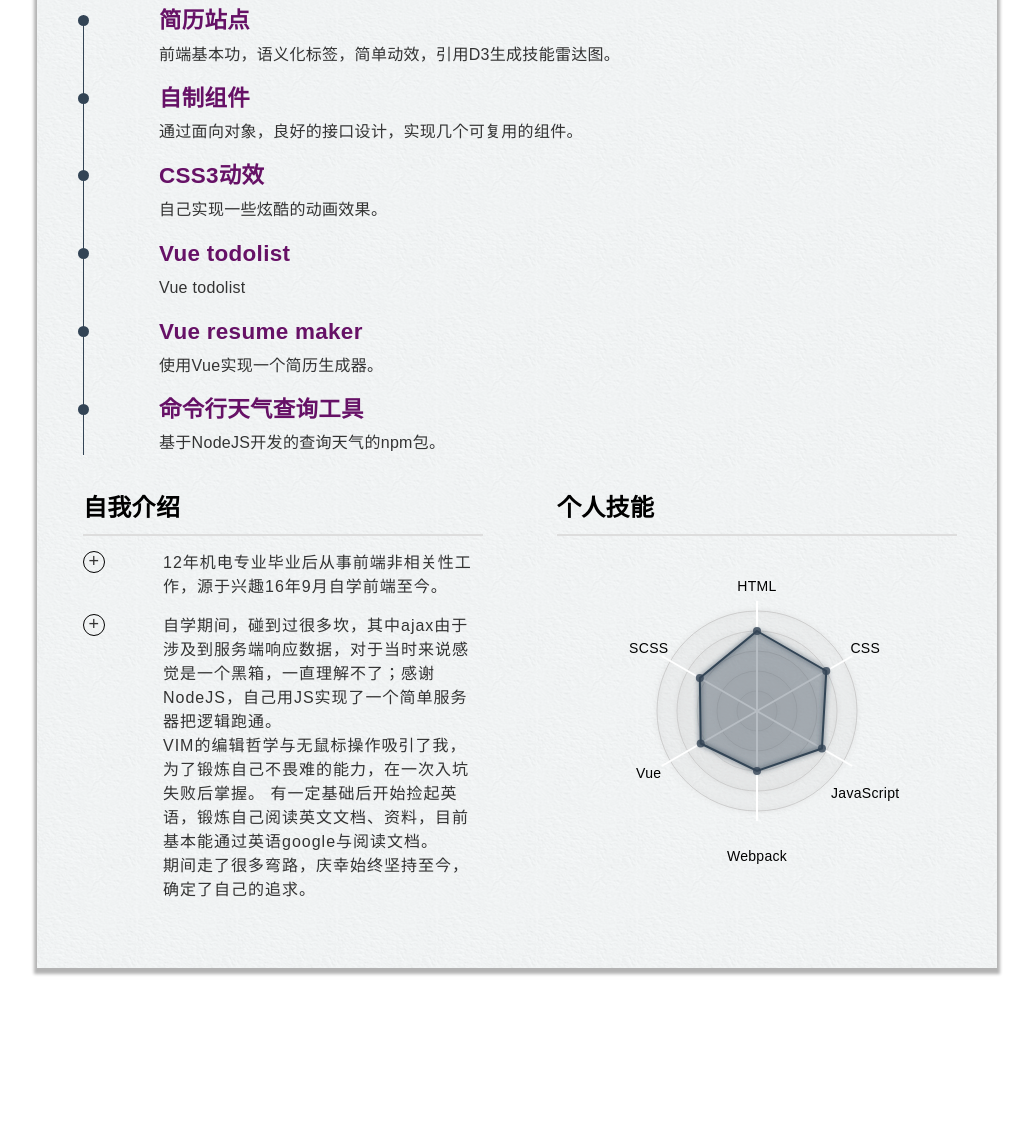
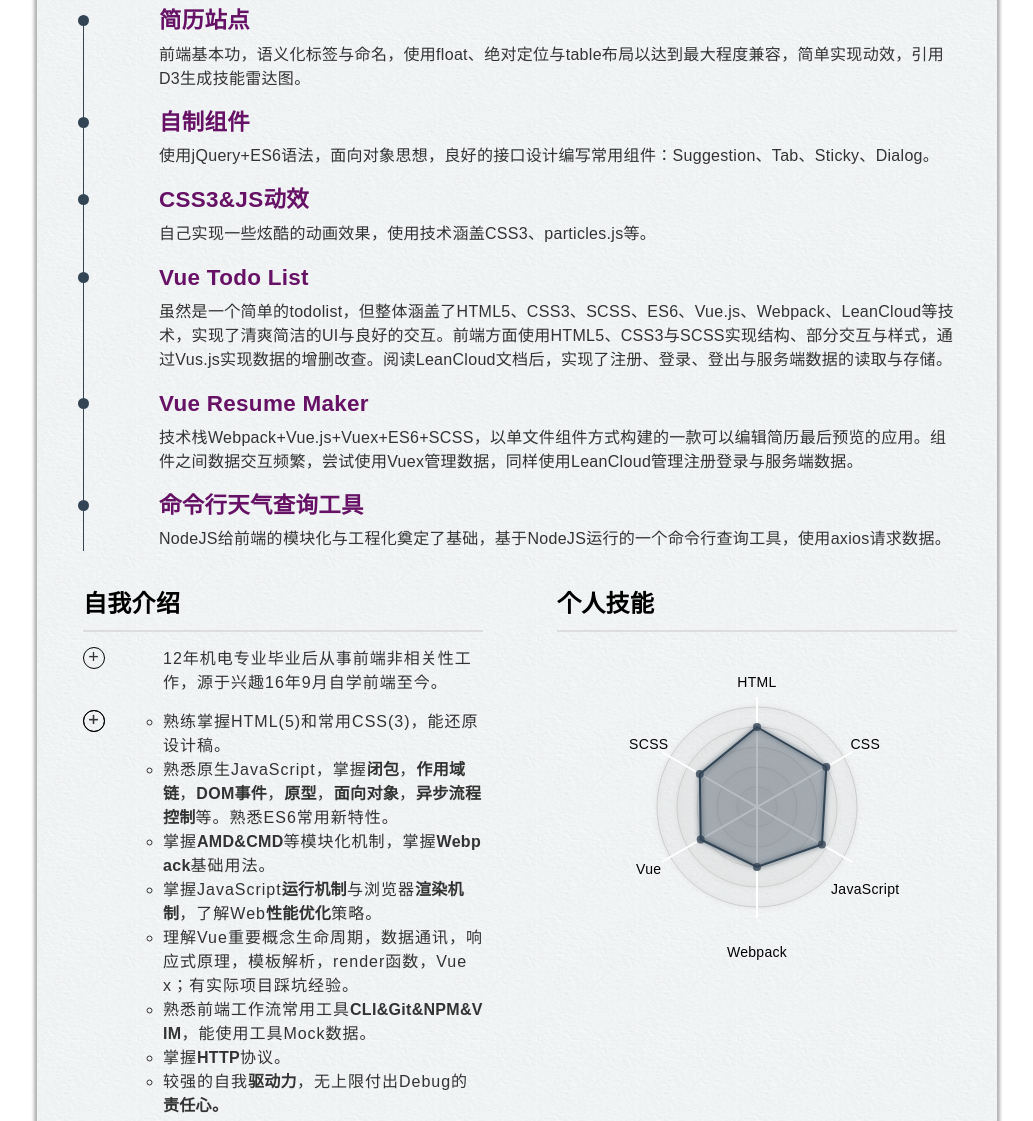
Before and after one commit to nineSean/resume, a plain HTML site: page index.html in a window 1280 px wide. Shown: the part 403-1524 px from the top of the page, without its empty margins (123-1156 px from the left). Before the commit the page ends 1391 px from the top, so only its background shows below. Drawn offline with nearby package versions, Linux system fonts and the light colour scheme.

Commit message:
finish resume basicly

```diff
--- a/index.html
+++ b/index.html
@@ -60,56 +60,50 @@
           <div class="line-cover"></div>
           <div class="project1">
             <div class="project-header pos-r">
-              <div class="circle"></div>
-              <h3><a href="https://github.com/nineSean/resume">简历站点</a></h3>
+              <h3><a href="https://ninesean.github.io/resume/index.html">简历站点</a></h3>
             </div>
             <div class="project-content">
-              前端基本功，语义化标签，简单动效，引用D3生成技能雷达图。
+              前端基本功，语义化标签与命名，使用float、绝对定位与table布局以达到最大程度兼容，简单实现动效，引用D3生成技能雷达图。
             </div>
           </div>
           <div class="project2">
             <div class="project-header pos-r">
-              <div class="circle"></div>
               <h3><a href="https://github.com/nineSean/practice-components">自制组件</a></h3>
             </div>
             <div class="project-content">
-              通过面向对象，良好的接口设计，实现几个可复用的组件。
+              使用jQuery+ES6语法，面向对象思想，良好的接口设计编写常用组件：Suggestion、Tab、Sticky、Dialog。
             </div>
           </div>
           <div class="project3">
             <div class="project-header pos-r">
-              <div class="circle"></div>
-              <h3><a href="https://github.com/nineSean/amazing-html5-css3-effect">CSS3动效</a></h3>
+              <h3><a href="https://github.com/nineSean/amazing-html5-css3-effect">CSS3&JS动效</a></h3>
             </div>
             <div class="project-content">
-              自己实现一些炫酷的动画效果。
+              自己实现一些炫酷的动画效果，使用技术涵盖CSS3、particles.js等。
             </div>
           </div>
           <div class="project4">
             <div class="project-header pos-r">
-              <div class="circle"></div>
-              <h3><a href="https://ninesean.github.io/vue-todolist/index.html">Vue todolist</a></h3>
+              <h3><a href="https://ninesean.github.io/vue-todolist/index.html">Vue Todo List</a></h3>
             </div>
             <div class="project-content">
-              Vue todolist
+              虽然是一个简单的todolist，但整体涵盖了HTML5、CSS3、SCSS、ES6、Vue.js、Webpack、LeanCloud等技术，实现了清爽简洁的UI与良好的交互。前端方面使用HTML5、CSS3与SCSS实现结构、部分交互与样式，通过Vus.js实现数据的增删改查。阅读LeanCloud文档后，实现了注册、登录、登出与服务端数据的读取与存储。
             </div>
           </div>
           <div class="project5">
             <div class="project-header pos-r">
-              <div class="circle"></div>
-              <h3><a href="https://github.com/nineSean/vue-resume-maker">Vue resume maker</a></h3>
+              <h3><a href="https://ninesean.github.io/vue-resume-maker/dist/index.html">Vue Resume Maker</a></h3>
             </div>
             <div class="project-content">
-              使用Vue实现一个简历生成器。
+              技术栈Webpack+Vue.js+Vuex+ES6+SCSS，以单文件组件方式构建的一款可以编辑简历最后预览的应用。组件之间数据交互频繁，尝试使用Vuex管理数据，同样使用LeanCloud管理注册登录与服务端数据。
             </div>
           </div>
           <div class="project6">
             <div class="project-header pos-r">
-              <div class="circle"></div>
               <h3><a href="https://github.com/nineSean/getWeather">命令行天气查询工具</a></h3>
             </div>
             <div class="project-content">
-              基于NodeJS开发的查询天气的npm包。
+              NodeJS给前端的模块化与工程化奠定了基础，基于NodeJS运行的一个命令行查询工具，使用axios请求数据。
             </div>
           </div>
         </div>
@@ -122,14 +116,29 @@
         </h2>
         <div class="intro-content">
           <section class="pos-r">
-            <div class="decoration">+</div>
             <p> 12年机电专业毕业后从事前端非相关性工作，源于兴趣16年9月自学前端至今。</p>
           </section>
+          <section class="summary pos-r">
+            <p>
+              <ul>
+                <li>熟练掌握HTML(5)和常用CSS(3)，能还原设计稿。</li>
+                <li>熟悉原生JavaScript，掌握<b>闭包</b>，<b>作用域链</b>，<b>DOM事件</b>，<b>原型</b>，<b>面向对象</b>，<b>异步流程控制</b>等。熟悉ES6常用新特性。</li>
+                <li>掌握<b>AMD&CMD</b>等模块化机制，掌握<b>Webpack</b>基础用法。</li>
+                <li>掌握JavaScript<b>运行机制</b>与浏览器<b>渲染机制</b>，了解Web<b>性能优化</b>策略。</li>
+                <li>理解Vue重要概念生命周期，数据通讯，响应式原理，模板解析，render函数，Vuex；有实际项目踩坑经验。</li>
+                <li>熟悉前端工作流常用工具<b>CLI&Git&NPM&VIM</b>，能使用工具Mock数据。</li>
+                <li>掌握<b>HTTP</b>协议。</li>
+                <li>较强的自我<b>驱动力</b>，无上限付出Debug的<b>责任心。</b></li>
+              </ul>
+            </p>
+          </section>
           <section class="pos-r">
-            <div class="decoration">+</div>
-            <p>自学期间，碰到过很多坎，其中ajax由于涉及到服务端响应数据，对于当时来说感觉是一个黑箱，一直理解不了；感谢NodeJS，自己用JS实现了一个简单服务器把逻辑跑通。
-              VIM的编辑哲学与无鼠标操作吸引了我，为了锻炼自己不畏难的能力，在一次入坑失败后掌握。 有一定基础后开始捡起英语，锻炼自己阅读英文文档、资料，目前基本能通过英语google与阅读文档。
-              期间走了很多弯路，庆幸始终坚持至今，确定了自己的追求。
+            <p>
+              <ul>
+                <li>自学期间，碰到过很多坎，其中ajax由于涉及到服务端响应数据，对于当时来说感觉是一个黑箱，一直理解不了；感谢NodeJS，自己用JS实现了一个简单服务器把逻辑跑通。</li>
+                <li>VIM的编辑哲学与无鼠标操作吸引了我，为了锻炼自己不畏难的能力，在一次入坑失败后掌握。 有一定基础后开始捡起英语，锻炼自己阅读英文文档、资料，目前基本能通过英语google与阅读文档。</li>
+                <li>期间走了很多弯路，庆幸始终坚持至今，确定了自己的追求。</li>
+              </ul>
             </p>
           </section>
         </div>
--- a/style.css
+++ b/style.css
@@ -77,26 +77,23 @@ header > div{
 }
 
 .job > .wrapper{
-  height: 100%;
-  display: flex;
-  justify-content: center;
-  flex-flow: column;
+  height: 150px;
+  display: table-cell;
+  vertical-align: middle;
+  text-align: center;
+  color: #000;
 }
 
 .job h1{
   margin-bottom: 10px;
-  color: #000;
   font-size: 40px;
   font-weight: lighter;
-  text-align: center;
   white-space: pre-wrap;
 }
 
 .job h2{
-  color: #000;
   font-size: 1.5em;
   font-weight: normal;
-  text-align: center;
   letter-spacing: 3px;
 }
 
@@ -183,6 +180,17 @@ main{
   margin-bottom: 5px;
 }
 
+.project-header:before{
+  content: '';
+  position: absolute;
+  left: -81px;
+  top: 11px;
+  width: 11px;
+  height: 11px;
+  border-radius: 50%;
+  background-color: #345;
+}
+
 .project-content{
   margin-bottom: 15px;
 }
@@ -200,7 +208,25 @@ footer{
   box-sizing: border-box;
 }
 
-.intro-content .decoration{
+.intro-content section{
+  padding: 0 0 15px 80px;
+  word-break: break-all;
+}
+
+.intro-content section>p{
+  letter-spacing: 1px;
+}
+
+.intro-content ul{
+  list-style: circle;
+}
+
+.intro-content ul>li{
+  letter-spacing: 1px;
+}
+
+.intro-content section>p:before{
+  content: '+';
   position: absolute;
   left: 0;
   top: 0;
@@ -213,16 +239,6 @@ footer{
   text-align: center;
   line-height: 18px;
 }
-
-.intro-content section{
-  padding: 0 0 15px 80px;
-}
-
-.intro-content section>p{
-  white-space: pre-line;
-  letter-spacing: 1px;
-}
-
 .skills{
   float: right;
   width: 400px;
```
